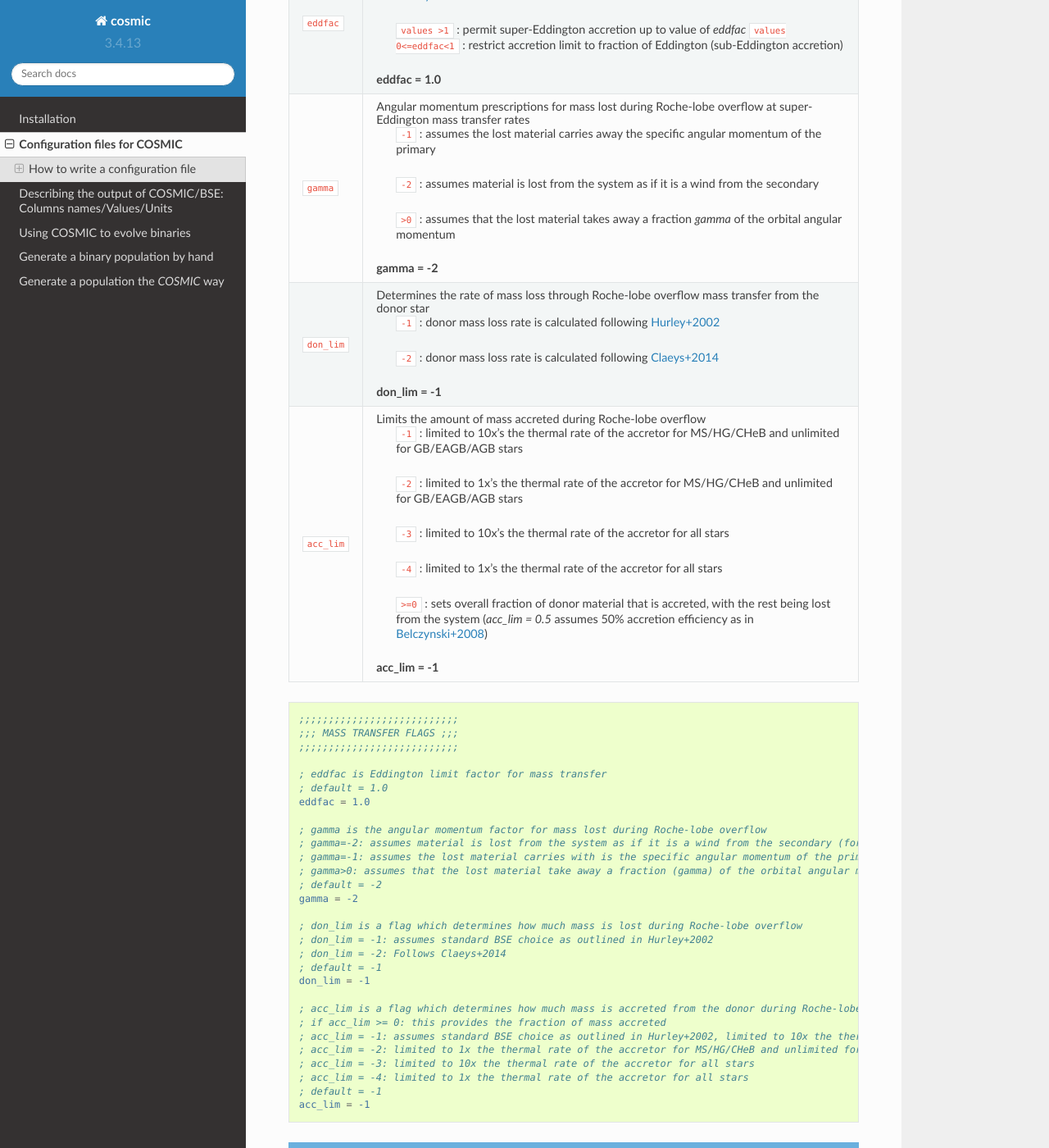
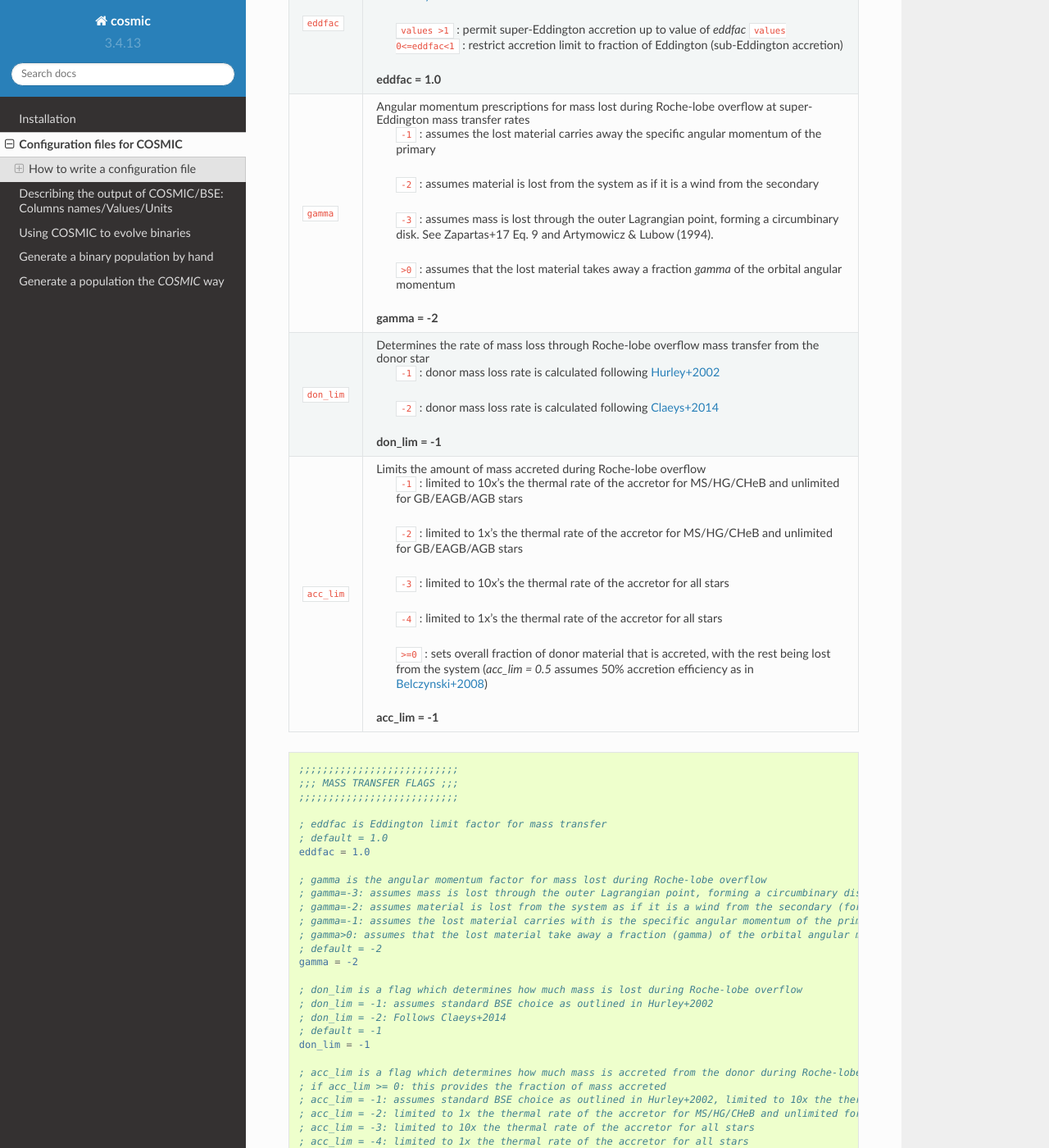
Before and after one commit to COSMIC-PopSynth/COSMIC, a Sphinx documentation site: the page built from docs/inifile/index.rst, in a window 1280 px wide and 1400 px high, scrolled down 17557 px. Shown: the whole window at 82% size. Built offline with Sphinx 7.4.7 and the Read the Docs theme 2.0.0, drawn with Linux system fonts in a browser that asks for light colours; formulas are drawn with MathJax 3.

Commit message:
New ``gamma`` option for circumbinary discs (#652)
* add new gamma prescription, add some int() statements

* add  details to docs page

* update ini files

```diff
--- a/docs/inifile/index.rst
+++ b/docs/inifile/index.rst
@@ -1055,6 +1055,11 @@ common envelope occurs regardless of the choices below:
                             ``-2`` : assumes material is lost from the system as
                             if it is a wind from the secondary
 
+                            ``-3`` : assumes mass is lost through the outer Lagrangian point,
+                            forming a circumbinary disk. See Zapartas+17 Eq. 9 and
+                            Artymowicz & Lubow (1994).
+
+
                             ``>0`` : assumes that the lost material takes away a
                             fraction *gamma* of the orbital angular momentum
 
@@ -1104,6 +1109,7 @@ common envelope occurs regardless of the choices below:
     eddfac = 1.0
 
     ; gamma is the angular momentum factor for mass lost during Roche-lobe overflow
+    ; gamma=-3: assumes mass is lost through the outer Lagrangian point, forming a circumbinary disk. See Zapartas+17 Eq. 9 and Artymowicz & Lubow (1994).
     ; gamma=-2: assumes material is lost from the system as if it is a wind from the secondary (for super-Eddington mass transfer rates)
     ; gamma=-1: assumes the lost material carries with is the specific angular momentum of the primary
     ; gamma>0: assumes that the lost material take away a fraction (gamma) of the orbital angular momentum
```
Also changed, not shown: 3 other files.
